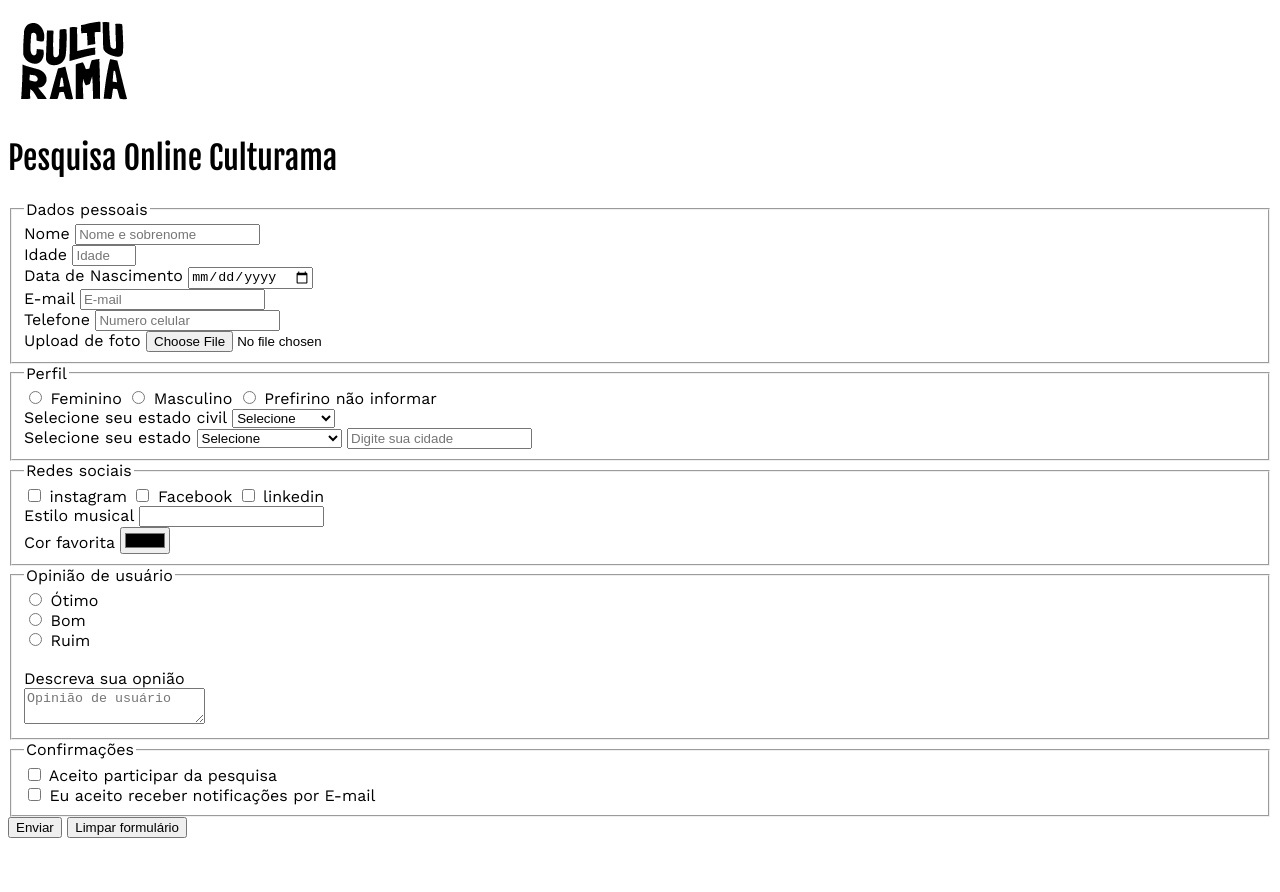
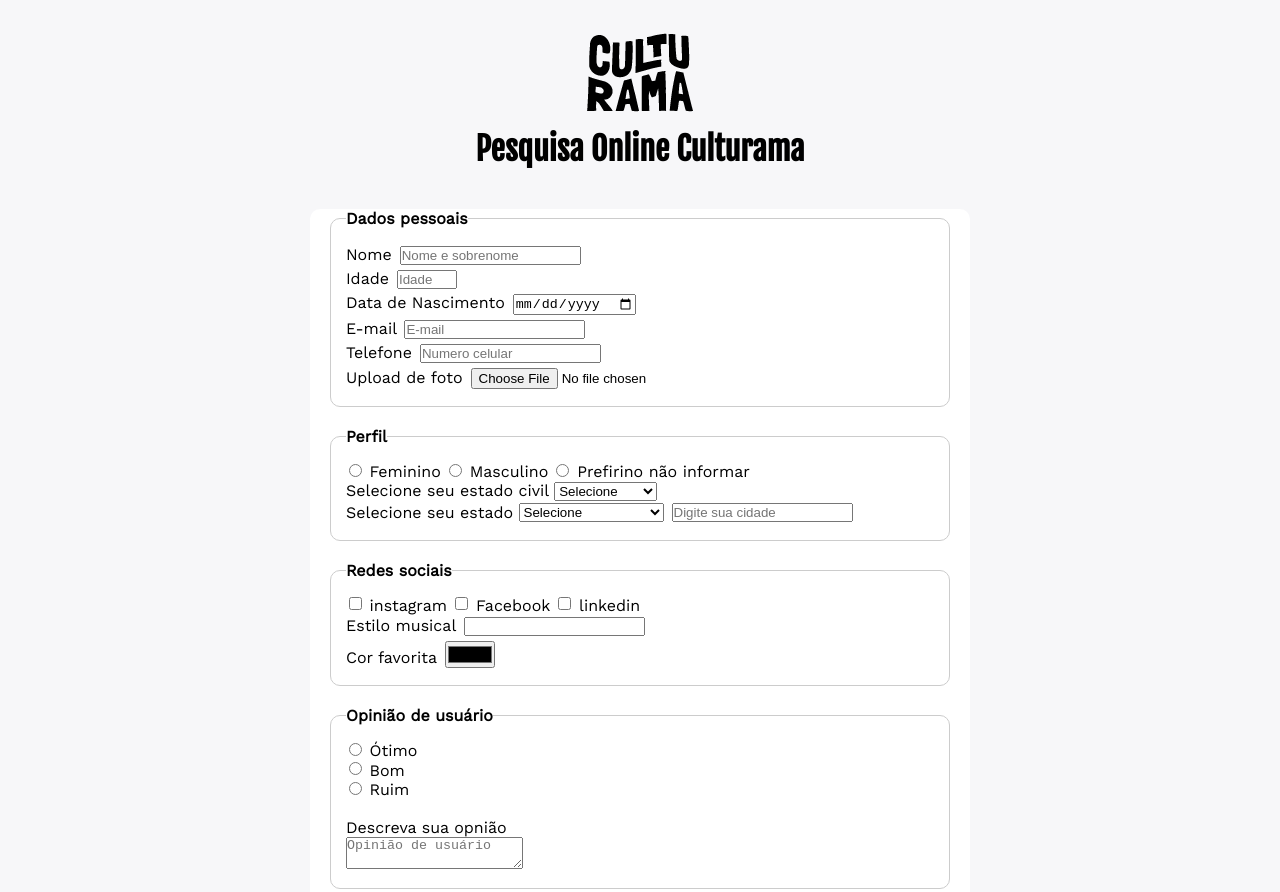
Before and after one commit to ludenhermoncorrales/pesquisaculturama, a plain HTML site: page index.html in a window 1280 px wide. Shown: the top 892 px of the page. Before the commit the page ends 846 px from the top, so only its background shows below. Drawn offline with nearby package versions, Linux system fonts and the light colour scheme.

Commit message:
Adds style in CSS and conteiner main for foms

```diff
--- a/css/style.css
+++ b/css/style.css
@@ -1,12 +1,60 @@
+* {
+    padding: 0;
+    margin: 0;
+    /* definir bordas totais automáticamente */
+    box-sizing: border-box;
+    vertical-align: baseline;
+    list-style: none;
+}
+
 body {
+    background-color: #f7f7f9;
     font-family: "Work Sans", sans-serif;
     font-optical-sizing: auto;
     font-weight: 400;
     font-style: normal;
 }
 
-h1 {
+main {
+    /* defini formulario com margin 0 em sup e inf e centraliza com auto */
+    margin: 0 auto;
+    width: 100%;
+    max-width: 700px;
+}
+
+header{
+    text-align: center;
+    margin-bottom: 40px;
+    margin-top: 20px;
+}
+
+img{
+    size: 110px;
+}
+
+h1{
     font-family: "Fjalla One", sans-serif;
-    font-weight: 400;
+    /* font-size: 36px; */
     font-style: normal;
 }
+
+form{
+    background-color: #ffffff;
+    margin: 20px;
+    border-radius: 10px;
+}
+
+fieldset{
+    margin: 20px;
+    padding: 15px;
+    border: 1px solid #ccc;
+    border-radius: 10px;
+}
+
+legend{
+    font-weight: bold;
+}
+
+input{
+    margin: 2.5px;
+}
--- a/index.html
+++ b/index.html
@@ -16,6 +16,7 @@
 </head>
 
 <body>
+    <main>
     <header>
         <img src="/Img/logo-culturama.png" alt="Logo marc Culturama">
         <h1>Pesquisa Online Culturama</h1>
@@ -39,8 +40,8 @@
                     <input id="email" type="email" name="userEmail" placeholder="E-mail" required>
                     <br>
                     <label for="phoneNumber">Telefone</label>
-                <input id="phoneNumber" type="tel" name="userPhoneNumber" pattern="[0-9] {11}"
-                    placeholder="Numero celular">
+                    <input id="phoneNumber" type="tel" name="userPhoneNumber" pattern="[0-9]{11}"
+                        placeholder="Numero celular" required>
                     <br>
                     <label for="image">Upload de foto</label>
                     <!-- para definir qual tipo de imagem: accept="image/png, image/jpeg"  -->
@@ -156,7 +157,7 @@
             </form>
 
         </section>
-
+    </main>
 </body>
 
 </html>
```
Lines whose indentation alone changed are shown as unchanged.
